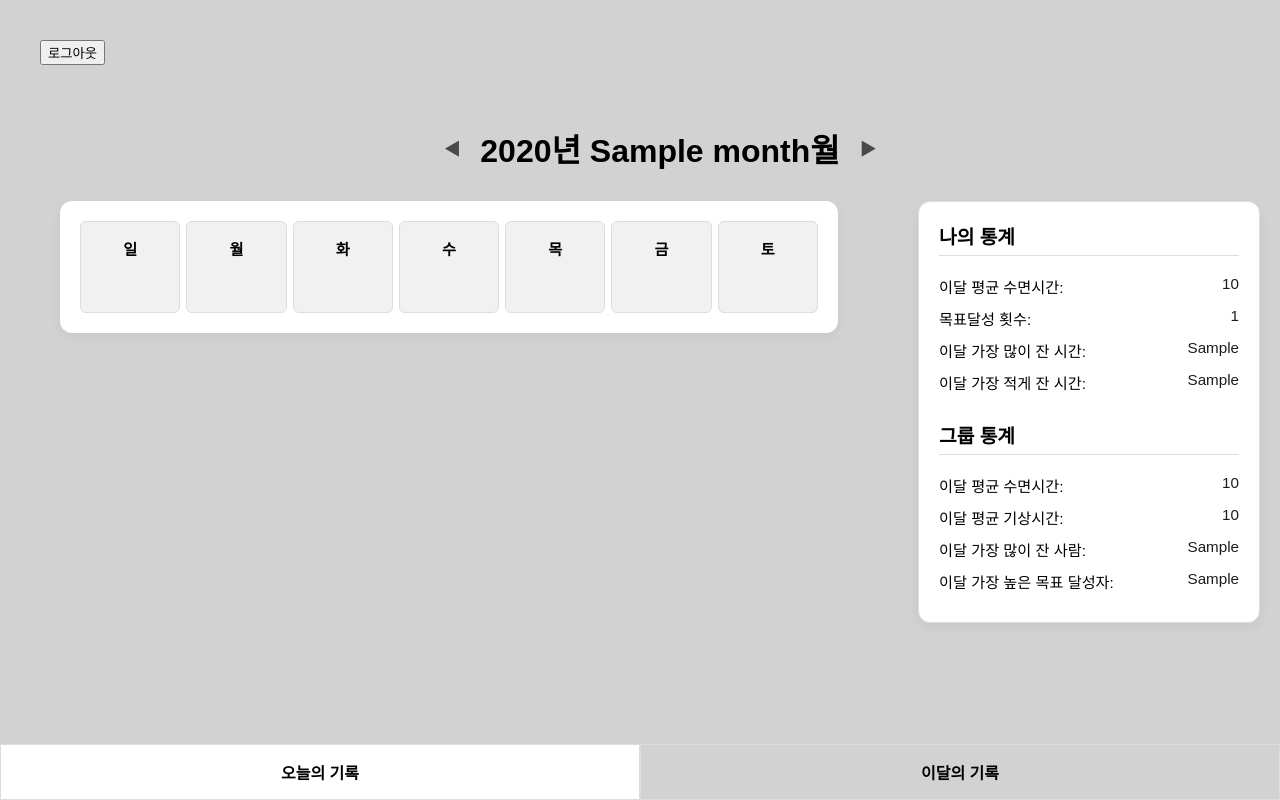
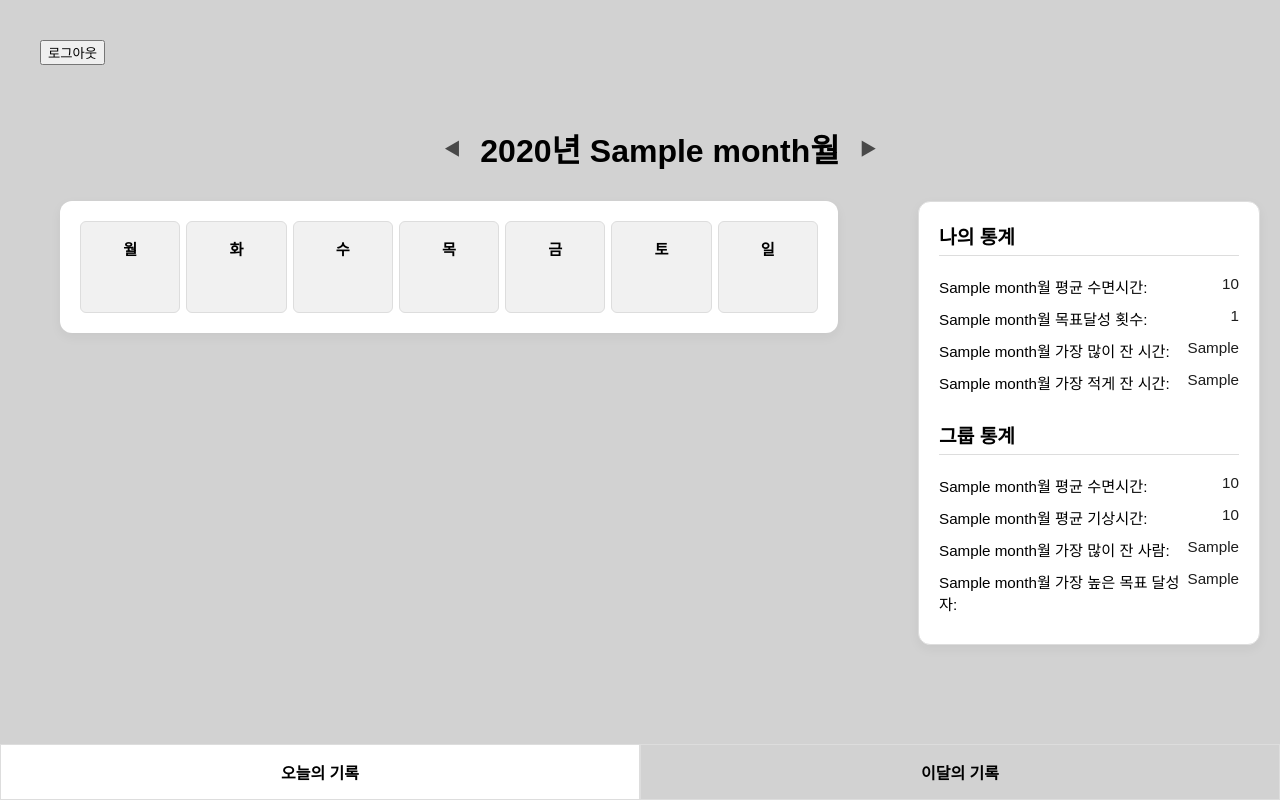
Before and after one commit to kkc1383/WEEK00, a Flask app: template templates/calender.html in a window 1280 px wide. Run offline with Flask 3, Linux system fonts and the light colour scheme; the template is opened without the code that fills it: most values are stand-ins (such as "Sample title", 1, 10 or a date in 2020).

Commit message:
Update calender.html

```diff
--- a/templates/calender.html
+++ b/templates/calender.html
@@ -30,7 +30,7 @@
       <div class="calendar-wrapper">
         <div class="calendar">
           <!-- 요일 헤더 -->
-          {% for d in ['일', '월', '화', '수', '목', '금', '토'] %}
+          {% for d in ['월', '화', '수', '목', '금', '토', '일'] %}
             <div class="day header">{{ d }}</div>
           {% endfor %}
 
@@ -54,37 +54,37 @@
       <div class="stats-box">
         <h3>나의 통계</h3>
         <div class="stat-row">
-          <span>이달 평균 수면시간:</span>
+          <span>{{month}}월 평균 수면시간:</span>
           <span>{{ my_stats.avg_sleep }}</span>
         </div>
         <div class="stat-row">
-          <span>목표달성 횟수:</span>
+          <span>{{month}}월 목표달성 횟수:</span>
           <span>{{ my_stats.goal_count }}</span>
         </div>
         <div class="stat-row">
-          <span>이달 가장 많이 잔 시간:</span>
+          <span>{{month}}월 가장 많이 잔 시간:</span>
           <span>{{ my_stats.max_sleep }}</span>
         </div>
         <div class="stat-row">
-          <span>이달 가장 적게 잔 시간:</span>
+          <span>{{month}}월 가장 적게 잔 시간:</span>
           <span>{{ my_stats.min_sleep }}</span>
         </div><br />
 
         <h3>그룹 통계</h3>
         <div class="stat-row">
-          <span>이달 평균 수면시간:</span>
+          <span>{{month}}월 평균 수면시간:</span>
           <span>{{ group_stats.avg_sleep }}</span>
         </div>
         <div class="stat-row">
-          <span>이달 평균 기상시간:</span>
+          <span>{{month}}월 평균 기상시간:</span>
           <span>{{ group_stats.avg_wake }}</span>
         </div>
         <div class="stat-row">
-          <span>이달 가장 많이 잔 사람:</span>
+          <span>{{month}}월 가장 많이 잔 사람:</span>
           <span>{{ group_stats.max_sleeper }}</span>
         </div>
         <div class="stat-row">
-          <span>이달 가장 높은 목표 달성자:</span>
+          <span>{{month}}월 가장 높은 목표 달성자:</span>
           <span>{{ group_stats.max_goal }}</span>
         </div>
       </div>
```
